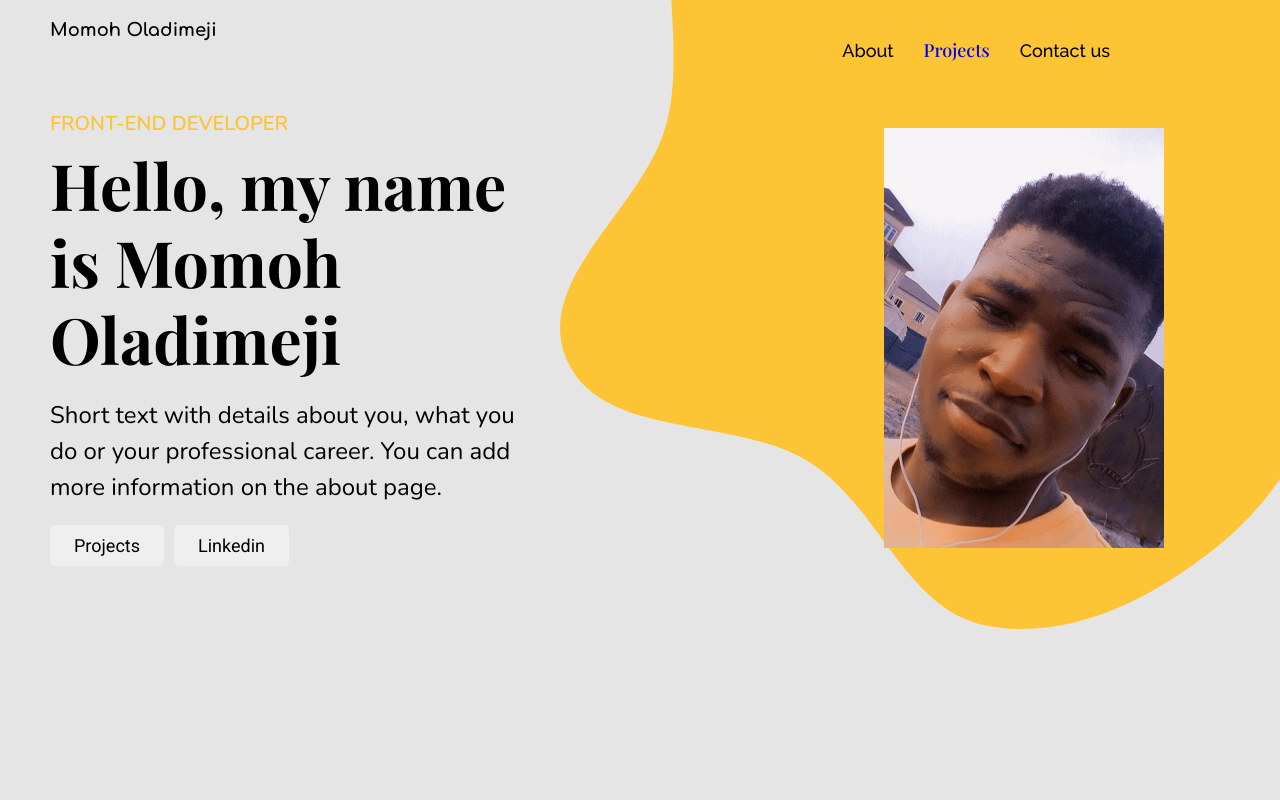
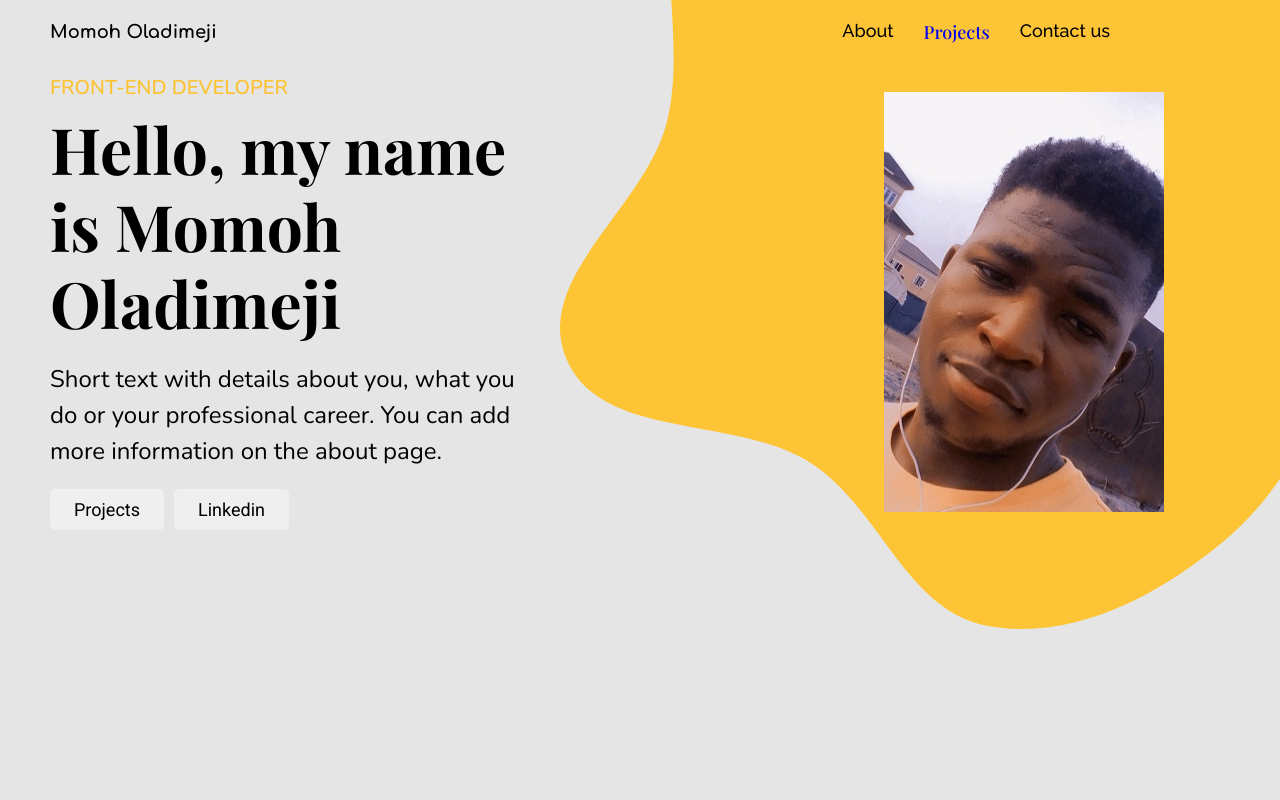
Before and after one commit to oladee/React-Portfolio, a React (Create React App) app: page / in a window 1280 px wide. Shown: the top 800 px of the page. Built offline with nearby package versions, Linux system fonts and the light colour scheme.

Commit message:
dealt with bug in navigation

```diff
--- a/src/components/Contact.jsx
+++ b/src/components/Contact.jsx
@@ -14,7 +14,7 @@ const Contact = () => {
   });
   return (
     <>
-      <div>
+      <div className='myprojects'>
         <header>
           <h2>Projects</h2>
           <hr />
--- a/src/components/Navbar.jsx
+++ b/src/components/Navbar.jsx
@@ -9,7 +9,7 @@ const Navbar = () => {
         </header>
         <ul>
           <li>About</li>
-          <li><Link to="">Projects</Link> </li>
+          <li><Link>Projects</Link> </li>
           <li>Contact us</li>
         </ul>
       </nav>
--- a/src/index.css
+++ b/src/index.css
@@ -94,7 +94,7 @@ nav ul li:hover,
 .linkedin {
   margin-left: 10px;
 }
-header {
+.myprojects header {
   display: flex;
   flex-direction: column;
   align-items: center;
@@ -180,6 +180,8 @@ input,textarea{
     background-position: 100% 0%;
   }
   nav {
+    display: flex;
+    align-items: center;
     padding: 20px 50px;
   }
   header h1 {
@@ -187,7 +189,6 @@ input,textarea{
   }
   nav ul {
     display: flex;
-    align-items: center;
     padding-right: 90px;
   }
   .stack {
```
